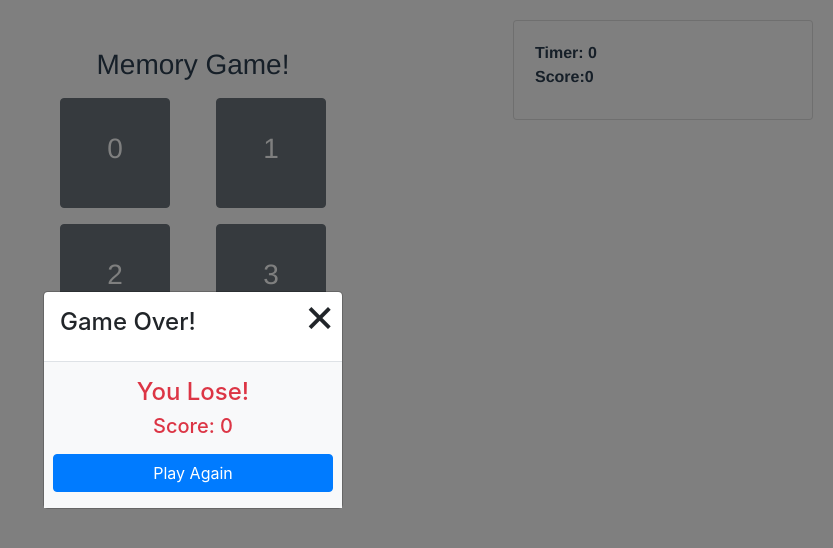
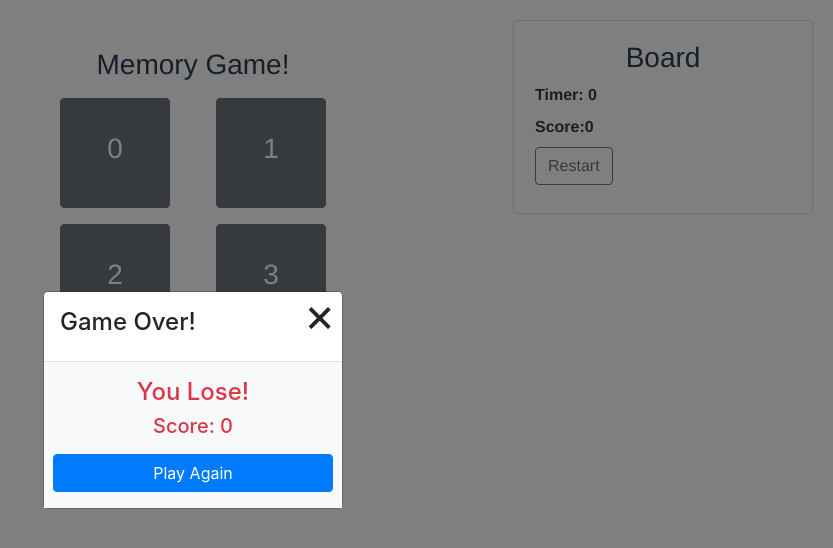
Before and after one commit to jablue-12/memory-game, a Vue app: page / in a window 1280 px wide. Shown: the top 548 px of the page, without its empty margins (447-1280 px from the left). Built offline with nearby package versions, Linux system fonts and the light colour scheme.

Commit message:
Added a restart button in the scoreboard.
This button has the same functionality as the 'Play Again' button from the GameOver modal

```diff
--- a/src/components/NumberCards.vue
+++ b/src/components/NumberCards.vue
@@ -8,7 +8,10 @@
       @close-modal="closeModal"
       @play-again="playAgain"/>
 
-    <ScoreBoard :time="countDown" :score="score"/>
+    <ScoreBoard
+      :time="countDown"
+      :score="score"
+      @restart-game="restartGame"/>
 
     <!-- triggers the modal -->
     {{ (countDown === 0 || hasPlayerWon) && !isGameOver ? showModal() : null}}
--- a/src/components/ScoreBoard.vue
+++ b/src/components/ScoreBoard.vue
@@ -1,7 +1,9 @@
 <template>
     <b-card class="score-board">
-      <b-row class="pl-3"><strong>Timer: {{time}}</strong></b-row>
-      <b-row class="pl-3"><strong>Score:{{score}}</strong></b-row>
+        <h3>Board</h3>
+      <b-row class="pl-3 mb-2"><strong>Timer: {{time}}</strong></b-row>
+      <b-row class="pl-3 mb-2"><strong>Score:{{score}}</strong></b-row>
+      <b-row class="pl-3 mb-2"><b-button variant="outline-secondary" @click="restartButton">Restart</b-button></b-row>
     </b-card>
 
 </template>
@@ -19,7 +21,13 @@ export default {
             type: Number,
             required: true
         }
-    }
+    },//end props
+
+    methods:{
+        restartButton(){
+            this.$emit("restart-game");
+        }
+    },//end methods
 
 }
 </script>
@@ -27,7 +35,7 @@ export default {
 <style scoped>
     .score-board{
         width: 300px;
-        height: 100px;
+        height: auto;
         position:absolute;
         top:20px;
         right: 20px;
```
